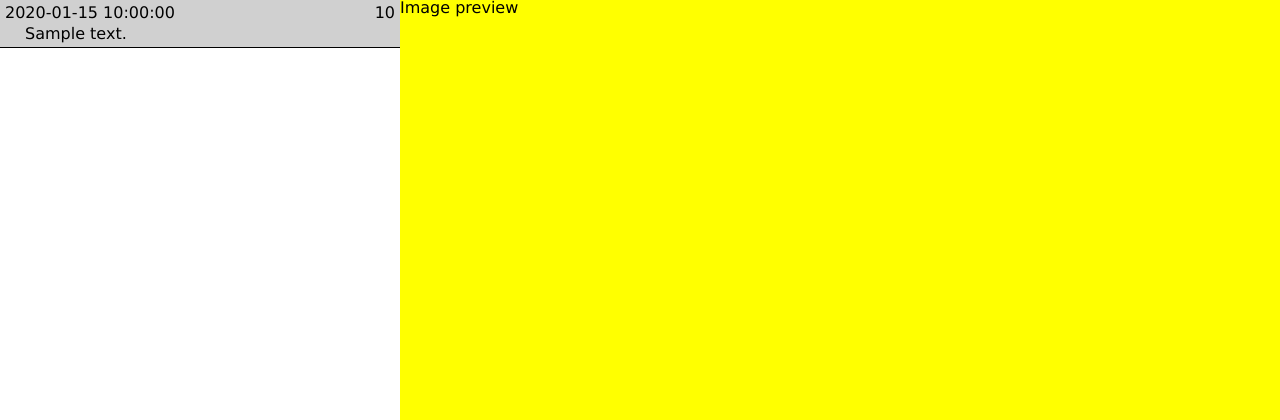
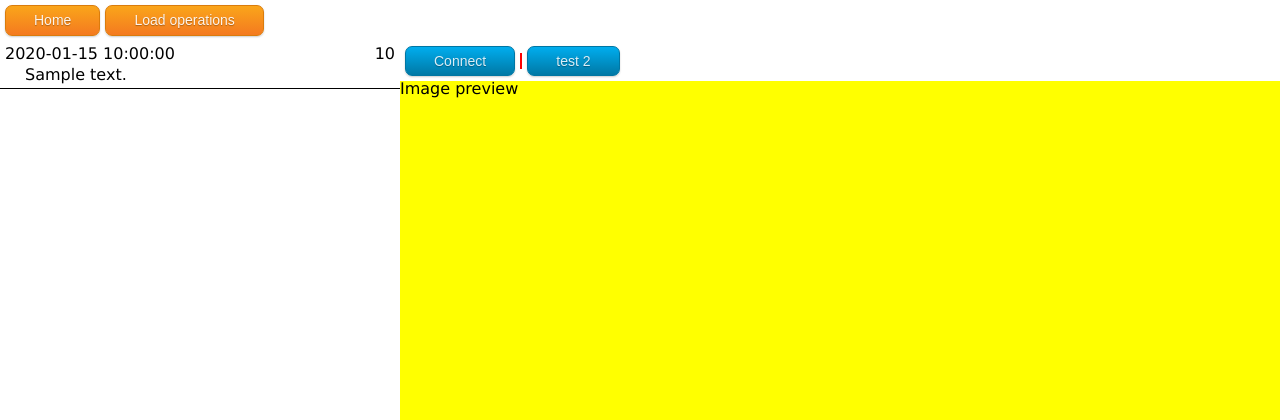
Before and after one commit to rudykocur/quickbudget, a Flask app: template quickbudget/templates/index.html in a window 1280 px wide. Shown: the top 420 px of the page. Run offline with Flask 3, Linux system fonts and the light colour scheme; the template is opened without the code that fills it: most values are stand-ins (such as "Sample title", 1, 10 or a date in 2020); style sheets or scripts are compiled from the project's sources; parts of the project's set-up code (start-up, migrations or seed data) failed here and were passed over; some libraries are stand-ins or nearby versions.

Commit message:
Layout fixes. Added styled buttons. Added toolbar, Added navigation bar.

```diff
--- a/quickbudget/static/style.less
+++ b/quickbudget/static/style.less
@@ -1,7 +1,77 @@
+
+.background-gradient (@from, @to) {
+    background: -webkit-gradient(linear, left top, left bottom, from(@from), to(@to));
+    background: -moz-linear-gradient(top, @from,  @to);
+    filter:  progid:DXImageTransform.Microsoft.gradient(startColorstr='@from', endColorstr='@to');
+}
+
+.button {
+    display: inline-block;
+    outline: none;
+    cursor: pointer;
+    text-align: center;
+    text-decoration: none;
+    font: 14px/100% Arial, Helvetica, sans-serif;
+    padding: .5em 2em .55em;
+    text-shadow: 0 1px 1px rgba(0,0,0,.3);
+    -webkit-border-radius: .5em;
+    -moz-border-radius: .5em;
+    border-radius: .5em;
+    -webkit-box-shadow: 0 1px 2px rgba(0,0,0,.2);
+    -moz-box-shadow: 0 1px 2px rgba(0,0,0,.2);
+    box-shadow: 0 1px 2px rgba(0,0,0,.2);
+
+    &:hover {
+        text-decoration: none;
+    }
+
+    &:active {
+        position: relative;
+        top: 1px;
+    }
+}
+
+.orange {
+    color: #fef4e9;
+    border: solid 1px #da7c0c;
+    .background-gradient(#faa51a, #f47a20);
+
+    &:hover {
+        .background-gradient(#f88e11, #f06015)
+    }
+
+    &:active {
+        color: #fcd3a5;
+        .background-gradient(#f47a20, #faa51a)
+    }
+}
+
+.blue {
+    color: #d9eef7;
+    border: solid 1px #0076a3;
+    .background-gradient(#00adee, #0078a5);
+
+    &:hover {
+        .background-gradient(#0095cc, #00678e)
+    }
+
+    &:active {
+        color: #fcd3a5;
+        .background-gradient(#0078a5, #00adee)
+    }
+}
+
+#nav {
+    margin: 5px;
+    li {
+        display: inline-block;
+    }
+}
 
 
 #connectArea {
     overflow: auto;
+    position: relative;
 
     #receiptListContainer {
         position: absolute;
@@ -27,7 +97,6 @@
             background: #d0d0d0;
         }
 
-
         .date {
             display: block;
         }
@@ -46,11 +115,17 @@
         }
     }
 
-
     #imagesArea {
         margin-left: 400px;
 
-    #imagesAreaContainer {
+        .actions {
+            padding:  5px;
+
+            .spacer {
+                display: inline-block;
+                width: 2px;
+                background: red;
+            }
         }
 
         #imagePreview {
--- a/quickbudget/templates/index.html
+++ b/quickbudget/templates/index.html
@@ -13,13 +13,20 @@
     <div id="receiptListContainer">
         <ul id="receiptList">
             {% for receipt in receipts %}
-                <li><span class="date">{{receipt.date}}</span><span class="title">{{ receipt.note }}</span><span class="total">{{ receipt.total }}</span></li>
+                <li>
+                    <span class="date">{{ receipt.date }}</span>
+                    <span class="title">{{ receipt.note }}</span>
+                    <span class="total">{{ receipt.total }}</span>
+                </li>
             {% endfor %}
         </ul>
     </div>
     <div id="imagesArea">
-        <div id="imagesAreaContainer">
-
+        <div class="actions">
+            <a class="button blue" href="#1">Connect</a>
+            <span class="spacer" >&nbsp;</span>
+            <a class="button blue" href="#2">test 2</a>
+        </div>
         <div id="imagePreview">
             Image preview
         </div>
@@ -33,7 +40,7 @@
                 </ul>
             </div>
         </div>
-        </div>
+
     </div>
 </div>
 
@@ -41,32 +48,36 @@
 <script language="javascript">
     function autoResizeDiv()
     {
-        var availableHeight = window.getSize().y;
+        var availableHeight = $(window).getSize().y;
         var scrollSize = getScrollBarWidth();
 
-        //document.body.style.height = window.innerHeight +'px';
+        var mainArea = $('connectArea');
+
+        availableHeight -= mainArea.getPosition().y;
+
         $('receiptListContainer').setStyle('height', availableHeight);
 
         var scrollArea = $('imageListContainer').getElement('.scrollarea');
 
-        scrollArea.setStyle('width', $('imagesAreaContainer').getSize().x);
+        scrollArea.setStyle('width', $('imagesArea').getSize().x);
 
-        console.log('OMG', scrollArea.getSize().y, '::', scrollSize);
+        //console.log('OMG', scrollArea.getSize().y, '::', scrollSize);
         $('imageListContainer').setStyle('height', scrollArea.getSize().y);
-        $('imagePreview').setStyle('height', availableHeight - $('imageListContainer').getSize().y);
+
+        var previewSize = availableHeight;
+        previewSize -= $('imageListContainer').getSize().y;
+        previewSize -= $('imagesArea').getElement('.actions').getSize().y;
+
+        $('imagePreview').setStyle('height', previewSize);
     }
-    window.onresize = autoResizeDiv;
-    autoResizeDiv();
-
-//    $(window).addEvent('domready', function() {
-//        autoResizeDiv();
-//    });
+    $(window).addEvent('resize',autoResizeDiv);
 
     $(window).addEvent('load', function() {
-        console.log('YYY');
         autoResizeDiv();
         autoResizeDiv();
     });
+
+    autoResizeDiv();
 </script>
 
 {% endblock %}
--- a/quickbudget/templates/layout.html
+++ b/quickbudget/templates/layout.html
@@ -1,10 +1,10 @@
 <!doctype html>
 <html>
-  <head>
-  	<link rel="shortcut icon" href="/static/favicon.ico" />
+<head>
+    <link rel="shortcut icon" href="/static/favicon.ico"/>
 
     <link rel="stylesheet" href="{{ url_for('static', filename='reset.css') }}">
-    <link rel="stylesheet/less" type="text/css" href="{{ url_for('static', filename='style.less') }}" />
+    <link rel="stylesheet/less" type="text/css" href="{{ url_for('static', filename='style.less') }}"/>
 
     <script src="{{ url_for('static', filename='less.js') }}"></script>
 
@@ -15,16 +15,17 @@
     <title>{% block title %}{% endblock %} - Quick Budget</title>
 
     {% block head %}{% endblock %}
-  </head>
+</head>
 <body>
+
+<ul id="nav">
+    <li><a class="button orange" href="{{ url_for('main') }}">Home</a></li>
+    <li><a class="button orange" href="{{ url_for('importer') }}">Load operations</a></li>
+</ul>
+
+<div id="content">{% block content %}{% endblock %}</div>
+
 <!--
-    <div id="nav">
-        <a href="{{ url_for('main') }}">Home</a> | <a href="{{ url_for('importer') }}">Load operations</a>
-    </div>
-    -->
-  <div id="content">{% block content %}{% endblock %}</div>
-
-  <!--
   <div id="footer">
     {% block footer %}
     &copy; Copyright 2010 by <a href="http://domain.invalid/">you</a>.
```
Lines whose indentation alone changed are shown as unchanged.
